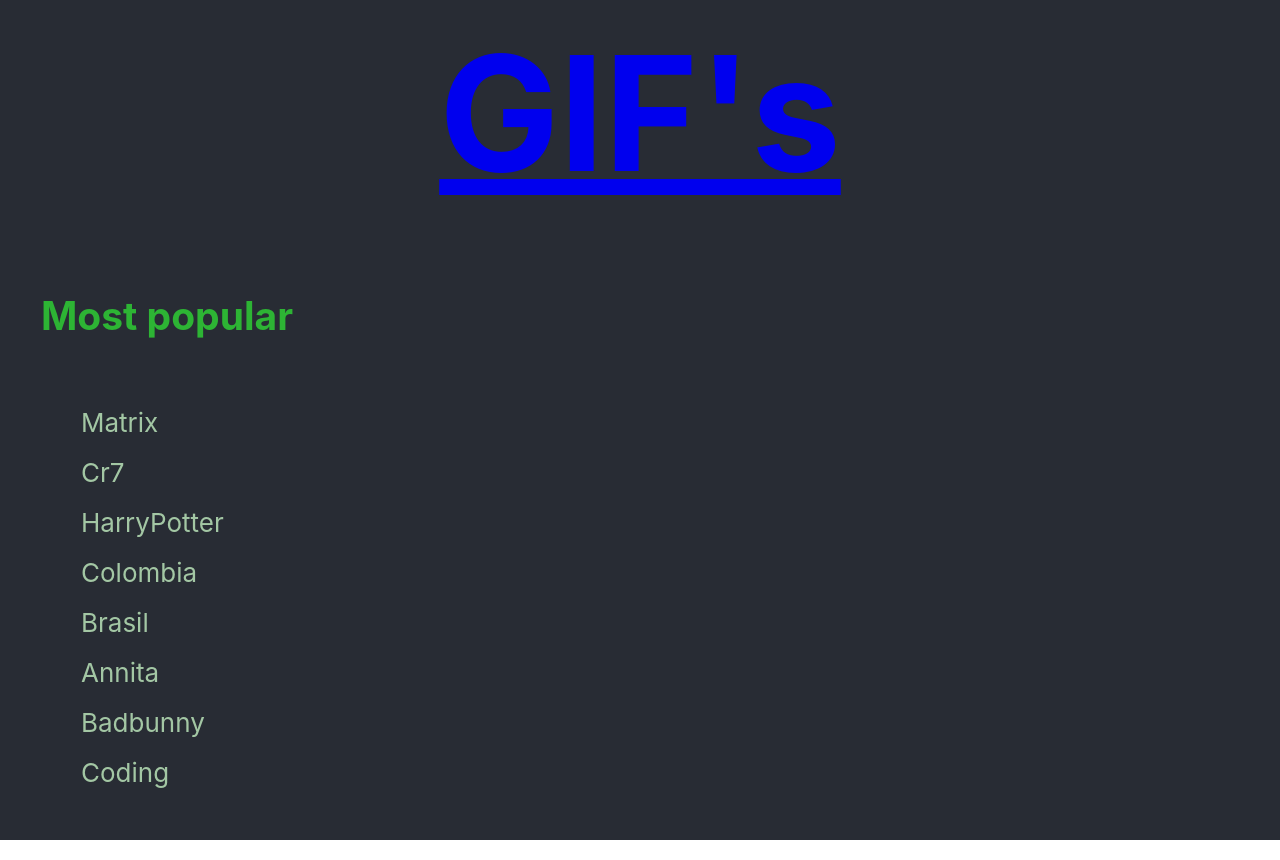
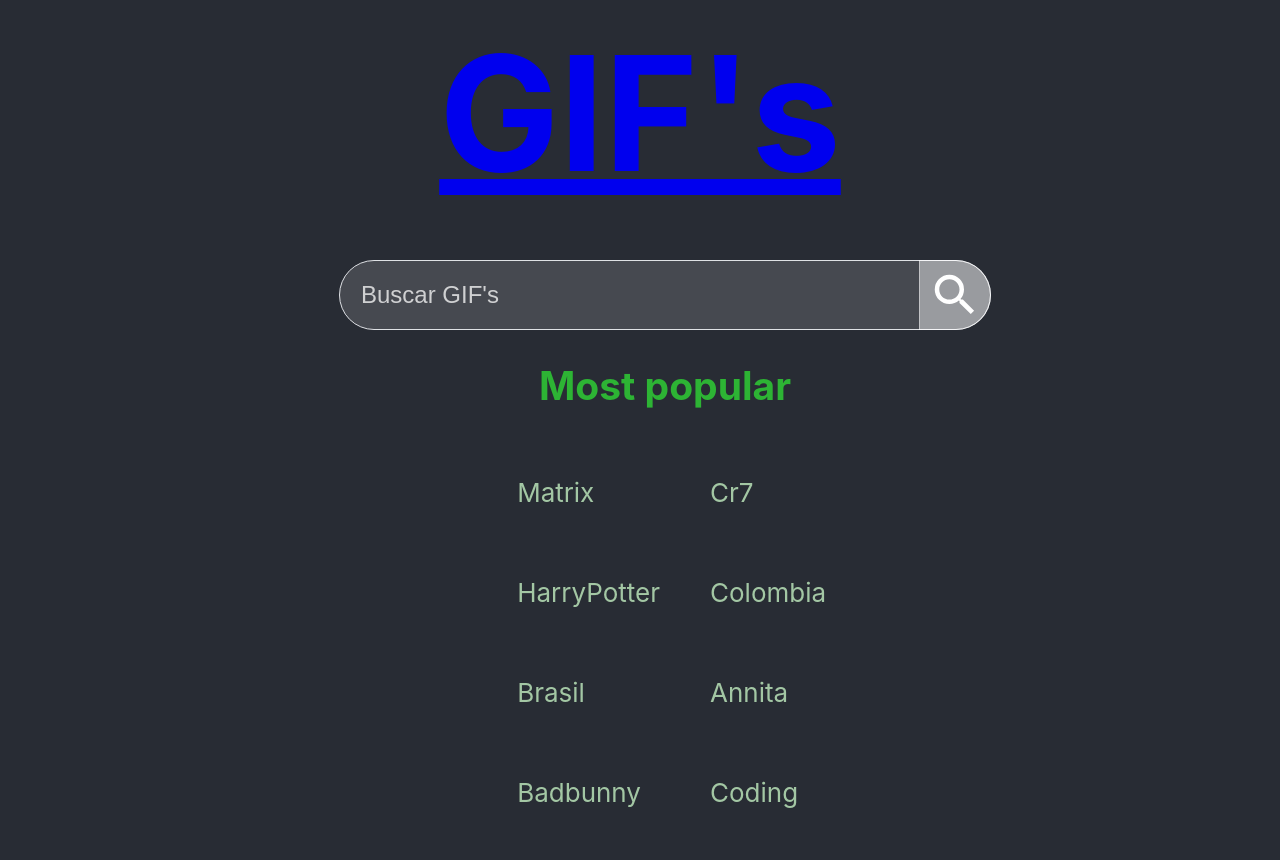
Before and after one commit to Kevinhernandez97/page-gif-react, a React app: page / in a window 1280 px wide. Built offline with nearby package versions, Linux system fonts and the light colour scheme.

Commit message:
create compoent Input and insert Home

```diff
--- a/public/index.html
+++ b/public/index.html
@@ -3,12 +3,10 @@
   <head>
     <meta charset="utf-8" />
     <meta name="viewport" content="width=device-width, initial-scale=1" />
-    <meta name="theme-color" content="#000000" />
     <meta
       name="description"
       content="Web site created using create-react-app"
     />
-    <link rel="manifest" href="%PUBLIC_URL%/manifest.json" />
     <title>React App</title>
   </head>
 
--- a/public/robots.txt
+++ /dev/null
@@ -1,3 +0,0 @@
-# https://www.robotstxt.org/robotstxt.html
-User-agent: *
-Disallow:
--- /dev/null
+++ b/src/components/Input/index.js
@@ -0,0 +1,40 @@
+import { useState } from "react";
+import { useLocation } from "wouter";
+
+function Input() {
+  const [keyword, setKeyword] = useState("");
+  const [path, pushLocation] = useLocation();
+
+  const handleSubmit = (evt) => {
+    evt.preventDefault();
+    pushLocation(`/search/${keyword}`);
+  };
+
+  const handleChange = (evt) => {
+    setKeyword(evt.target.value);
+  };
+
+  return (
+    <form onSubmit={handleSubmit} className="form">
+      <div className="input">
+        <input
+          onChange={handleChange}
+          className="input2"
+          type="search"
+          placeholder="Buscar GIF's"
+          value={keyword}
+        />
+        <input type="hidden" />
+      </div>
+      <button class="boton" type="submit">
+        <span class="svg">
+          <svg viewBox="0 0 24 24">
+            <path d="M15.5 14h-.79l-.28-.27A6.471 6.471 0 0 0 16 9.5 6.5 6.5 0 1 0 9.5 16c1.61 0 3.09-.59 4.23-1.57l.27.28v.79l5 4.99L20.49 19l-4.99-5zm-6 0C7.01 14 5 11.99 5 9.5S7.01 5 9.5 5 14 7.01 14 9.5 11.99 14 9.5 14z"></path>
+          </svg>
+        </span>
+      </button>
+    </form>
+  );
+}
+
+export { Input };
--- a/src/pages/Home/Home.css
+++ b/src/pages/Home/Home.css
@@ -2,6 +2,7 @@
   margin: 50px 0 0 50px;
   display: flex;
   flex-direction: column;
+  align-items: center;
   width: 100%;
 }
 .listGif a {
@@ -26,3 +27,93 @@
 li a:hover {
   color: rgba(138, 91, 184, 0.438);
 }
+ul {
+  display: grid;
+  grid-template-columns: 1fr 1fr;
+  gap: 50px;
+}
+.form {
+  width: 100%;
+  max-width: 650px;
+  margin: 0 auto;
+  background-color: rgba(255, 255, 255, 0.137);
+  display: flex;
+  border: 1px solid #dfe1e5;
+  border-radius: 50px;
+}
+.input {
+  border-radius: 50px;
+  flex: 1;
+  display: flex;
+  padding: 7px;
+}
+.input2 {
+  color: white;
+  background-color: transparent;
+  border: none;
+  margin: 0;
+  font-size: 24px;
+  word-wrap: break-word;
+  outline: none;
+  display: flex;
+  flex: 1;
+  width: 100%;
+  padding: 6px;
+  padding-left: 14px;
+  overflow-y: hidden;
+  height: 54px;
+}
+.input2::placeholder {
+  color: rgba(255, 255, 255, 0.74);
+}
+[type="search"]::-webkit-search-cancel-button {
+  -webkit-appearance: none;
+}
+.input2:focus {
+  font-size: 24px;
+}
+.boton {
+  display: flex;
+  border-radius: 0 50px 50px 0;
+  padding-left: 8px;
+  padding-right: 8px;
+  background-color: #ffffff73;
+  border: 1px solid #ffffff67;
+  margin: -1px;
+  outline: none;
+  flex: 0 0 auto;
+  fill: #fff;
+  cursor: pointer;
+}
+.svg {
+  background: none;
+  height: 54px;
+  width: 54px;
+  margin: auto;
+}
+@media screen and (min-width: 300px) and (max-width: 796px) {
+  .form {
+    border-radius: 20px;
+    width: 96%;
+  }
+  .input2 {
+    font-size: 16px;
+    padding: 0;
+    height: 24px;
+  }
+  .input2:focus {
+    font-size: 16px;
+  }
+  .boton {
+    border-radius: 0 20px 20px 0;
+  }
+  .svg {
+    height: 24px;
+    width: 24px;
+  }
+}
+@media screen and (-webkit-min-device-pixel-ratio: 0) {
+  input:focus {
+    font-size: 16px;
+  }
+}
--- a/src/pages/Home/index.js
+++ b/src/pages/Home/index.js
@@ -1,24 +1,32 @@
+import { Input } from "../../components/Input";
 import { Link } from "wouter";
-import './Home.css'
 
+import "./Home.css";const POPULAR_GIFS = [
+  "Matrix",
+  "Cr7",
+  "HarryPotter",
+  "Colombia",
+  "Brasil",
+  "Annita",
+  "Badbunny",
+  "Coding",
+];
 
-const POPULAR_GIFS = ['Matrix','Cr7','HarryPotter','Colombia','Brasil','Annita','Badbunny','Coding']
-function Home () {
+function Home() {
 
   return (
     <div className="listGif">
+      <Input />
       <h2 className="subTitle">Most popular</h2>
       <ul>
         {POPULAR_GIFS.map((popularGif) => (
           <li key={popularGif}>
-                    <Link to={`/search/${popularGif}`}>
-                        {popularGif}
-                    </Link>
+            <Link to={`/search/${popularGif}`}>{popularGif}</Link>
           </li>
         ))}
       </ul>
     </div>
-       )
+  );
 }
 
-export { Home }
+export { Home };
```
Also changed, not shown: public/manifest.json (deleted). Lines whose indentation alone changed are shown as unchanged.
